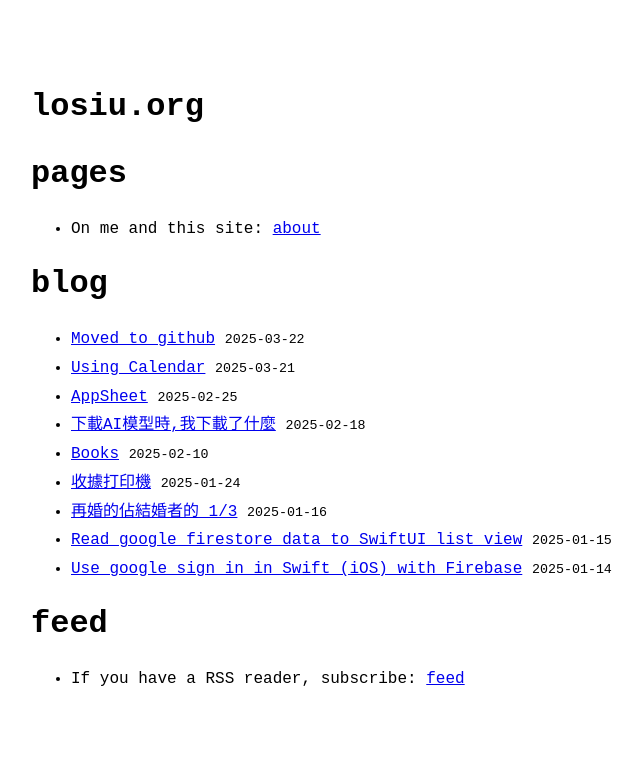
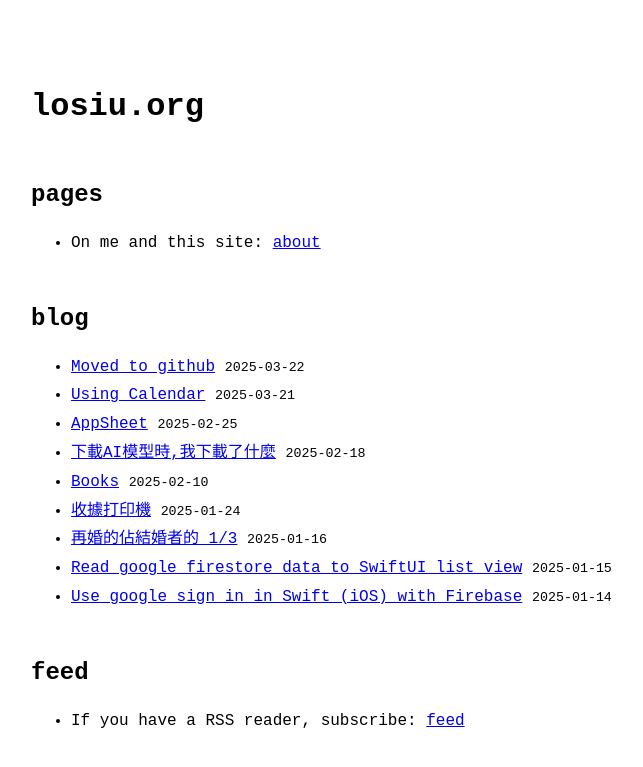
Before and after one commit to cslosiu/cslosiu.github.io, a Jekyll site: the page built from index.md, in a window 1280 px wide. Shown: the top 767 px of the page, without its empty margins (289-932 px from the left). Built offline with Jekyll 4.4.1, drawn with Linux system fonts in a browser that asks for light colours; our own code applies the rules of GitHub Pages for plain Markdown files.

Commit message:
header edit

```diff
--- a/index.md
+++ b/index.md
@@ -2,10 +2,10 @@
 title: losiu.org
 ---
 
-# pages
+## pages
 - On me and this site: [about](/about)
 
-# blog
+## blog
 <ul>
   {% for post in site.posts %}
     <li>
@@ -16,5 +16,5 @@ title: losiu.org
 </ul>
 
 
-# feed
+## feed
 - If you have a RSS reader, subscribe: [feed](feed.xml)
```
Also changed, not shown: about.md (+2 -2 lines).
